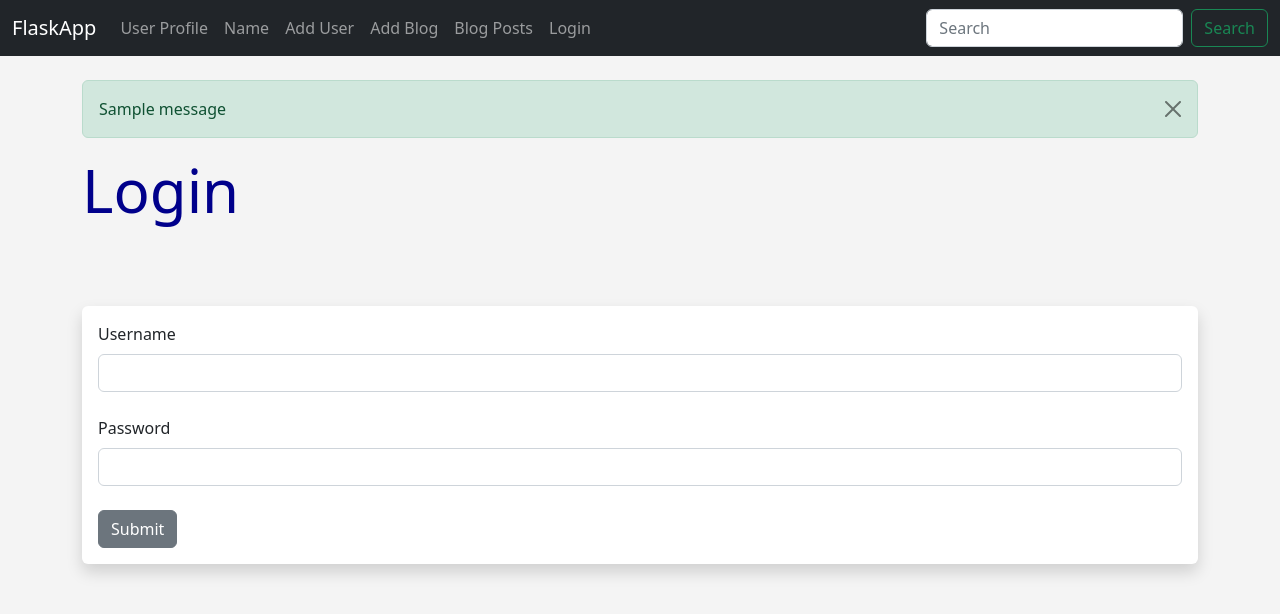
After one commit to harshadsutar/FlaskApp, a Flask app: page /login in a window 1280 px wide. The commit adds this page. Shown: the top 614 px of the page. Run offline with Flask 2, Linux system fonts and the light colour scheme; tables that the repository leaves empty hold one stand-in row (values such as "Sample post"); one stand-in notice (Sample message) is shown.

Commit message:
added login functionality

```diff
--- a/hello.py
+++ b/hello.py
@@ -1,8 +1,8 @@
-import email
+
 from enum import unique
 from turtle import title
 from wsgiref.validate import validator
-from flask import Flask, render_template, flash, request
+from flask import Flask, render_template, flash, request, redirect, url_for
 from flask_wtf import FlaskForm
 from wtforms import StringField, SubmitField, PasswordField, BooleanField, ValidationError
 from wtforms.validators import DataRequired, EqualTo, Length
@@ -11,6 +11,7 @@ from flask_sqlalchemy import SQLAlchemy
 from datetime import datetime
 from werkzeug.security import generate_password_hash, check_password_hash
 from wtforms.widgets import TextArea
+from flask_login import UserMixin,login_user,LoginManager,login_required,logout_user,current_user
 
 app = Flask(__name__)
 
@@ -23,6 +24,50 @@ db=SQLAlchemy(app)
 migrate = Migrate(app , db)
 
 
+
+login_manager = LoginManager()
+login_manager.init_app(app)
+login_manager.login_view = 'login'
+
+@login_manager.user_loader
+def load_user(user_id):
+    return Users.query.get(int(user_id))
+
+
+class LoginForm(FlaskForm):
+    username =  StringField("Username", validators=[DataRequired()])
+    password =  PasswordField("Password ", validators=[DataRequired()])
+    submit = SubmitField("Submit")
+
+@app.route('/login' , methods=['GET','POST'])
+def login():
+
+    form = LoginForm()
+    if form.validate_on_submit():
+        user = Users.query.filter_by(username=form.username.data).first()
+        if user:
+            if check_password_hash(user.password_hash, form.password.data):
+                login_user(user)
+                flash("Login Succesfull")
+                return redirect(url_for('dashboard'))
+            else:
+                flash("Worng password")
+        else:
+            flash("User Doesnt exist")
+    return render_template('login.html',form=form)
+
+@app.route('/dashboard' , methods=['GET','POST'])
+@login_required
+def dashboard():
+    return render_template('dashboard.html')
+
+
+@app.route('/logout' , methods=['GET','POST'])
+@login_required
+def logout():
+    logout_user()
+    flash ("user logged out")
+    return redirect(url_for('login'))
 
 
 class Posts(db.Model):
@@ -60,8 +105,62 @@ def add_post():
 
     return render_template("add_post.html",form=form)
 
-class Users(db.Model):
+
+@app.route('/posts')
+def posts():
+    posts = Posts.query.order_by(Posts.date_posted)
+    return render_template("posts.html", posts=posts)
+
+@app.route('/posts/<int:id>')
+def post(id):
+    post = Posts.query.get_or_404(id)
+    return render_template('post.html',post=post)
+
+
+
+@app.route('/posts/edit/<int:id>',methods=['GET','POST'])
+def edit_post(id):
+    post = Posts.query.get_or_404(id)
+    form = PostForm()
+    if form.validate_on_submit():
+        post.title = form.title.data
+        post.author = form.author.data
+        post.slug = form.slug.data
+        post.content = form.content.data
+
+        db.session.add(post)
+        db.session.commit()
+        flash("Post Has been Updated!")
+
+        return redirect(url_for('post', id=post.id))
+    form.title.data = post.title
+    form.author.data = post.author
+    form.slug.data = post.slug
+    form.content.data = post.content
+    return render_template('edit_post.html',form=form)
+
+@app.route('/posts/delete/<int:id>')
+def delete_post(id):
+    post_to_delete = Posts.query.get_or_404(id)
+
+    try:
+        db.session.delete(post_to_delete)
+        db.session.commit()
+        flash("Blog Post was deleted")
+        posts = Posts.query.order_by(Posts.date_posted)
+        return render_template("posts.html", posts=posts)
+    except:
+        flash("Whoops ! something went worng")
+        posts = Posts.query.order_by(Posts.date_posted)
+        return render_template("posts.html", posts=posts)
+
+
+
+
+
+class Users(db.Model, UserMixin):
     id = db.Column(db.Integer, primary_key=True)
+    username = db.Column(db.String(20),nullable=False,unique=True)
     name= db.Column(db.String(200), nullable=False)
     email=db.Column(db.String(120),nullable=False,unique=True)
     favorite_color = db.Column(db.String(120))
@@ -87,6 +186,7 @@ class Users(db.Model):
 
 class UserForm(FlaskForm):
     name = StringField("Name", validators=[DataRequired()])
+    username = StringField("Username", validators=[DataRequired()])
     email = StringField("Email", validators=[DataRequired()])
     favorite_color = StringField("Favorite Color")
     password_hash = PasswordField('Password', validators=[DataRequired(), EqualTo('password_hash2', message='Passwords Must Match')])
@@ -232,11 +332,12 @@ def add_user():
             user = Users.query.filter_by(email=form.email.data).first()
             if user is None:
                 hashed_pw = generate_password_hash(form.password_hash.data, "sha256")
-                user = Users(name=form.name.data, email=form.email.data, favorite_color=form.favorite_color.data, password_hash=hashed_pw)
+                user = Users(username=form.username.data,name=form.name.data, email=form.email.data, favorite_color=form.favorite_color.data, password_hash=hashed_pw)
                 db.session.add(user)
                 db.session.commit()
             name = form.name.data
             form.name.data = ''
+            form.username.data = ''
             form.email.data = ''
             form.favorite_color.data = ''
             form.password_hash.data = ''
--- a/templates/add_user.html
+++ b/templates/add_user.html
@@ -32,6 +32,9 @@
     {{form.name.label(class="form-label")}}
     {{form.name(class="form-control")}}
     <br/>
+    {{form.username.label(class="form-label")}}
+    {{form.username(class="form-control")}}
+    <br/>
     {{form.email.label(class="form-label")}}
     {{form.email(class="form-control")}}
     <br/>
@@ -59,7 +62,7 @@
 {% for our_user in our_users %}
 <tr>
     <td>
-    {{our_user.id}}.<a href="{{url_for('update', id=our_user.id)}}">{{our_user.name}} </a>- {{our_user.email}} - {{our_user.favorite_color}} - pw {{our_user.password_hash}} - <a href="{{url_for('delete', id=our_user.id)}}">Delete </a><br/>
+    {{our_user.id}}.<a href="{{url_for('update', id=our_user.id)}}">{{our_user.name}} </a> - {{our_user.username}} - {{our_user.email}} - {{our_user.favorite_color}} - pw {{our_user.password_hash}} - <a href="{{url_for('delete', id=our_user.id)}}">Delete </a><br/>
     </td>
 </tr>
 {% endfor %}
--- /dev/null
+++ b/templates/login.html
@@ -0,0 +1,37 @@
+{% extends 'base.html'%}
+
+{%block content%}
+<br/>
+{% for message in get_flashed_messages() %}
+<div class="alert alert-success alert-dismissible fade show" role="alert">
+    {{message}}
+    <button type="button" class="btn-close" data-bs-dismiss="alert" aria-label="Close"></button>
+  </div>
+{% endfor %}
+
+
+<h1>Login</h1>
+<br/>
+<br/>
+<br/>
+
+<div class="shadow p-3 mb-5 bg-body rounded">
+<form method="POST">
+    {{form.hidden_tag()}}
+
+    {{form.username.label(class="form-label")}}
+    {{form.username(class="form-control")}}
+
+    <br/>
+    {{form.password.label(class="form-label")}}
+    {{form.password(class="form-control")}}
+
+    <br/>
+
+    {{form.submit(class="btn btn-secondary")}}
+
+</form>
+</div>
+
+
+{%endblock%}
--- a/templates/navbar.html
+++ b/templates/navbar.html
@@ -19,7 +19,12 @@
           <li class="nav-item">
             <a class="nav-link" href="{{url_for('add_post')}}">Add Blog</a>
           </li>
-
+          <li class="nav-item">
+            <a class="nav-link" href="{{url_for('posts')}}">Blog Posts</a>
+          </li>
+          <li class="nav-item">
+            <a class="nav-link" href="{{url_for('login')}}">Login</a>
+          </li>
 
 
         </ul>
```
Also changed, not shown: migrations/versions/c81bac7a140e_added_username.py (added, +30 -0 lines), templates/dashboard.html (added, +20 -0 lines), templates/edit_post.html (added, +39 -0 lines), templates/post.html (added, +22 -0 lines), templates/posts.html (added, +28 -0 lines).
